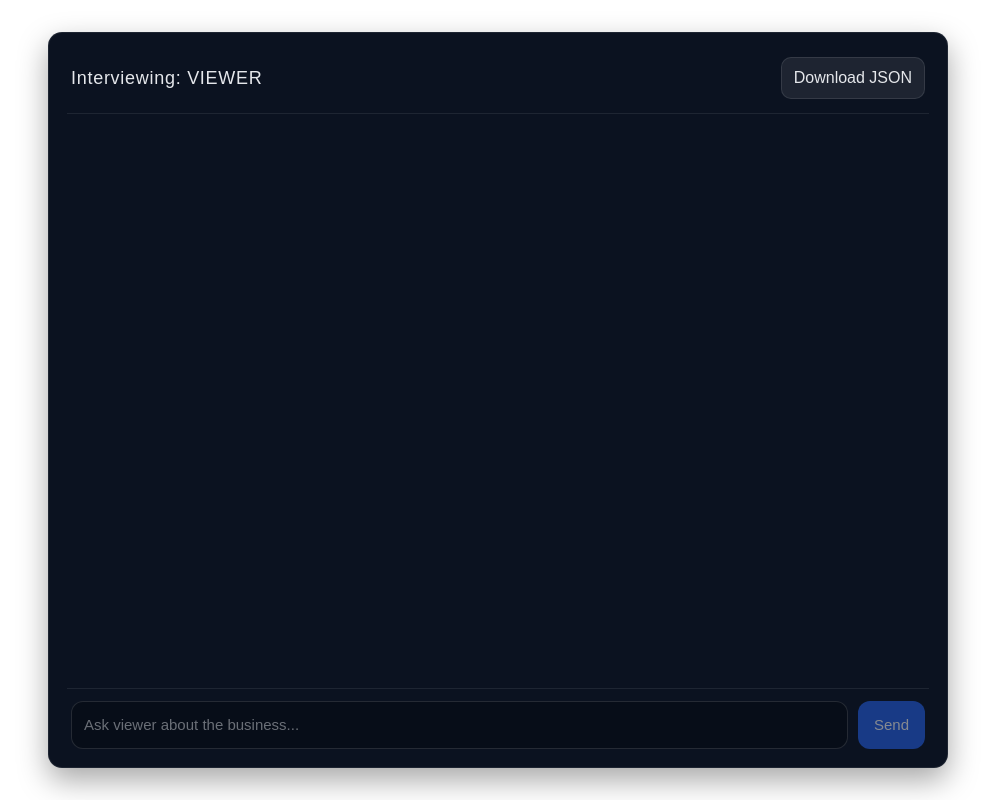
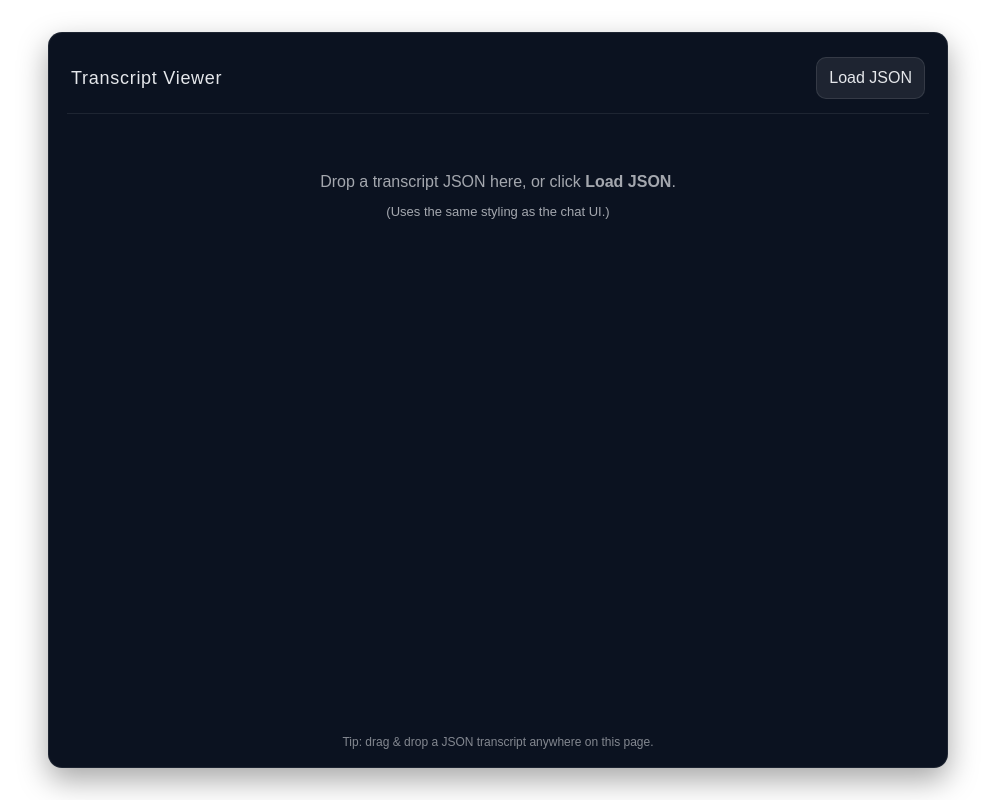
Before and after one commit to jspacco/jimmy-faker, a Next.js app: page /viewer in a window 1280 px wide. Shown: the whole page, without its empty margins (142-1137 px from the left). Built offline with nearby package versions, Linux system fonts and the light colour scheme.

Commit message:
moved viewer from static to a proper react app that was vibe coded

```diff
--- /dev/null
+++ b/app/viewer/page.tsx
@@ -0,0 +1,194 @@
+"use client";
+
+import { useMemo, useRef, useState } from "react";
+import "../jimmy-chat.css";
+
+type TranscriptMsg = {
+  role: "user" | "assistant" | "system" | string;
+  text: string;
+};
+
+type TranscriptFile = {
+  client?: string;
+  timestamp?: string;
+  transcript?: TranscriptMsg[];
+};
+
+function escapeHtml(s: string): string {
+  return s
+    .replaceAll("&", "&amp;")
+    .replaceAll("<", "&lt;")
+    .replaceAll(">", "&gt;");
+}
+
+// Simple, safe-ish support for **bold**
+function renderBoldMarkdown(text: string): string {
+  const escaped = escapeHtml(text);
+  // Convert **...** to <strong>...</strong> after escaping
+  return escaped.replace(/\*\*(.*?)\*\*/g, "<strong>$1</strong>");
+}
+
+export default function ViewerPage() {
+  const [data, setData] = useState<TranscriptFile | null>(null);
+  const [error, setError] = useState<string | null>(null);
+
+  const fileInputRef = useRef<HTMLInputElement | null>(null);
+  const messagesRef = useRef<HTMLDivElement | null>(null);
+
+  const headerTitle = useMemo(() => {
+    if (!data) return "Transcript Viewer";
+    const who = (data.client || "Client").toString();
+    return `Transcript Viewer — ${who}`;
+  }, [data]);
+
+  const sessionLine = useMemo(() => {
+    if (!data?.timestamp) return null;
+    const who = (data.client || "Client").toString();
+    const ts = new Date(data.timestamp).toLocaleString();
+    return `Session with ${who} started on ${ts}`;
+  }, [data]);
+
+  const transcript: TranscriptMsg[] = useMemo(() => {
+    return (data?.transcript ?? []).map((m) => ({
+      role: (m.role ?? "assistant") as any,
+      text: (m.text ?? "").toString(),
+    }));
+  }, [data]);
+
+  function openFilePicker() {
+    fileInputRef.current?.click();
+  }
+
+  async function handleFile(file: File) {
+    setError(null);
+
+    try {
+      const text = await file.text();
+      const parsed = JSON.parse(text) as TranscriptFile;
+
+      if (!parsed || typeof parsed !== "object") {
+        throw new Error("JSON did not parse into an object.");
+      }
+      if (!Array.isArray(parsed.transcript)) {
+        throw new Error("Missing or invalid `transcript` array.");
+      }
+
+      setData(parsed);
+
+      // scroll to bottom after render
+      setTimeout(() => {
+        const el = messagesRef.current;
+        if (el) el.scrollTop = el.scrollHeight;
+      }, 0);
+    } catch (e: any) {
+      console.error(e);
+      setData(null);
+      setError(
+        "Could not load transcript JSON. Make sure you selected a valid jimmy-faker export."
+      );
+    }
+  }
+
+  function onFileChange(e: React.ChangeEvent<HTMLInputElement>) {
+    const file = e.target.files?.[0];
+    if (!file) return;
+    void handleFile(file);
+    // allow re-uploading the same file without refreshing
+    e.target.value = "";
+  }
+
+  function onDrop(e: React.DragEvent<HTMLDivElement>) {
+    e.preventDefault();
+    const file = e.dataTransfer.files?.[0];
+    if (file) void handleFile(file);
+  }
+
+  function onDragOver(e: React.DragEvent<HTMLDivElement>) {
+    e.preventDefault();
+  }
+
+  return (
+    <div className="chat-container" onDrop={onDrop} onDragOver={onDragOver}>
+      <header className="chat-header">
+        <h1>{headerTitle}</h1>
+
+        <div style={{ display: "flex", gap: 10 }}>
+          <button className="export-btn" onClick={openFilePicker}>
+            Load JSON
+          </button>
+        </div>
+
+        <input
+          ref={fileInputRef}
+          type="file"
+          accept=".json"
+          onChange={onFileChange}
+          style={{ display: "none" }}
+        />
+      </header>
+
+      <div className="messages-window" ref={messagesRef}>
+        {!data && (
+          <div style={{ textAlign: "center", opacity: 0.7, padding: "40px 12px" }}>
+            <div style={{ fontSize: 16, marginBottom: 8 }}>
+              Drop a transcript JSON here, or click <strong>Load JSON</strong>.
+            </div>
+            <div style={{ fontSize: 13 }}>
+              (Uses the same styling as the chat UI.)
+            </div>
+          </div>
+        )}
+
+        {error && (
+          <div className="error" style={{ textAlign: "center" }}>
+            {error}
+          </div>
+        )}
+
+        {data && sessionLine && (
+          <div
+            style={{
+              textAlign: "center",
+              fontSize: 12,
+              opacity: 0.7,
+              padding: "8px 0 2px",
+            }}
+          >
+            {sessionLine}
+          </div>
+        )}
+
+        {data &&
+          transcript.map((msg, idx) => {
+            const role =
+              msg.role === "user" ? "user" : msg.role === "assistant" ? "assistant" : "system";
+
+            const label =
+              role === "user"
+                ? "Student"
+                : role === "assistant"
+                ? (data.client || "Client").toString()
+                : "System";
+
+            return (
+              <div key={`${idx}-${role}`} className={`message-row ${role}`}>
+                <div className="bubble">
+                  <div className="sender-label">{label}</div>
+                  <div
+                    className="text-content"
+                    // safe-ish: we escape HTML first, then only add <strong>
+                    dangerouslySetInnerHTML={{ __html: renderBoldMarkdown(msg.text) }}
+                  />
+                </div>
+              </div>
+            );
+          })}
+      </div>
+
+      {/* Footer hint (optional, small) */}
+      <div style={{ textAlign: "center", fontSize: 12, opacity: 0.55, padding: "10px 0 2px" }}>
+        Tip: drag & drop a JSON transcript anywhere on this page.
+      </div>
+    </div>
+  );
+}
```
